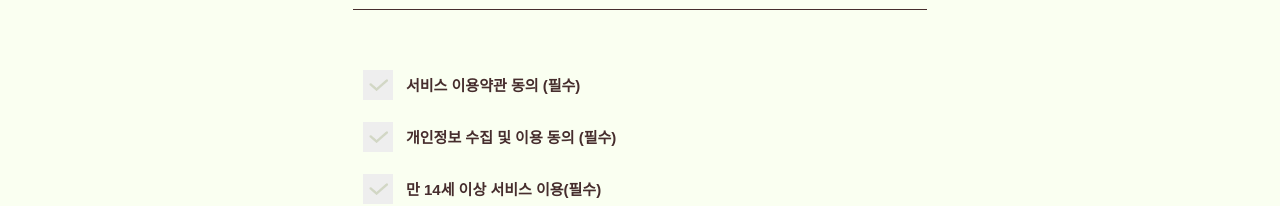
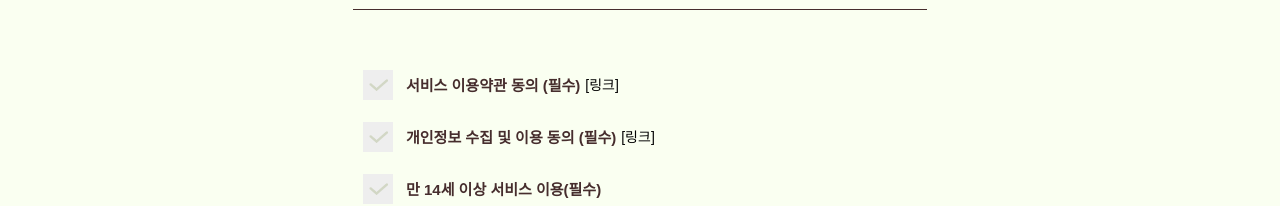
Before and after one commit to luke7231/eeho-web, a React (Create React App) app: page /onboarding/agree in a window 1280 px wide. Shown: the part 280-486 px from the top of the page. Built offline with nearby package versions, Linux system fonts and the light colour scheme.

Commit message:
feat: agree 페이지 완성

```diff
--- a/src/Routes/onboarding/agree.tsx
+++ b/src/Routes/onboarding/agree.tsx
@@ -65,13 +65,28 @@ const Partition = styled.div`
     margin-bottom: 60px;
 `;
 
-const CheckBox = ({ onClick, checked, text }: { onClick: () => void; checked: boolean; text: string }) => {
+const CheckBox = ({
+    onClick,
+    checked,
+    text,
+    link,
+}: {
+    onClick: () => void;
+    checked: boolean;
+    text: string;
+    link?: string;
+}) => {
     return (
         <CheckWrap onClick={onClick}>
             <CheckBoxContainer checked={checked}>
                 <CheckIcon src={checked ? VMark : VMarkGreen} />
             </CheckBoxContainer>
             <CheckBoxText>{text}</CheckBoxText>
+            {link && (
+                <a target="_blank" href={link} style={{ marginLeft: 5 }}>
+                    [링크]
+                </a>
+            )}
         </CheckWrap>
     );
 };
@@ -129,11 +144,17 @@ const Agree = () => {
             <AgreeContainer>
                 <CheckBox onClick={handleCheckAll} checked={checkAll} text="전체동의" />
                 <Partition />
-                <CheckBox onClick={handleCheckTerms} checked={checkTerms} text="서비스 이용약관 동의 (필수)" />
+                <CheckBox
+                    onClick={handleCheckTerms}
+                    checked={checkTerms}
+                    text="서비스 이용약관 동의 (필수)"
+                    link="https://quirky-moss-44e.notion.site/02050b4cb5d0417ba17e97e270dec0f1?pvs=4"
+                />
                 <CheckBox
                     onClick={handleCheckPrivacy}
                     checked={checkPrivacy}
                     text="개인정보 수집 및 이용 동의 (필수)"
+                    link="https://quirky-moss-44e.notion.site/a63167f1501e4c7982f75599e4d4f07b?pvs=4"
                 />
                 <CheckBox onClick={handleCheckAge} checked={checkAge} text="만 14세 이상 서비스 이용(필수)" />
             </AgreeContainer>
```
